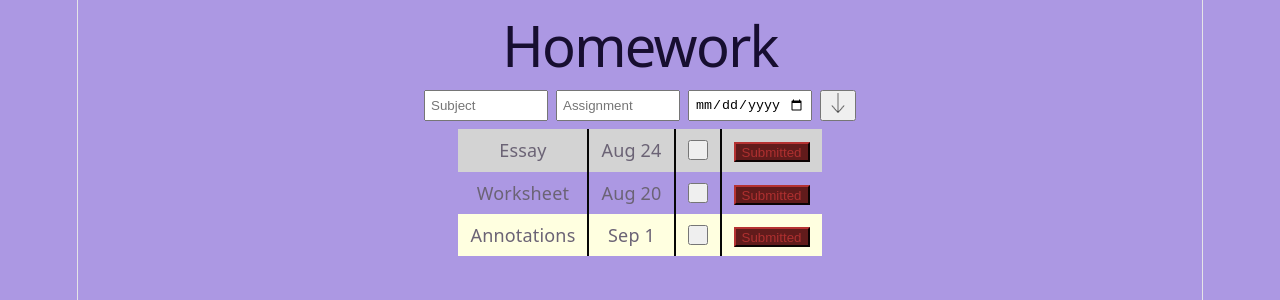
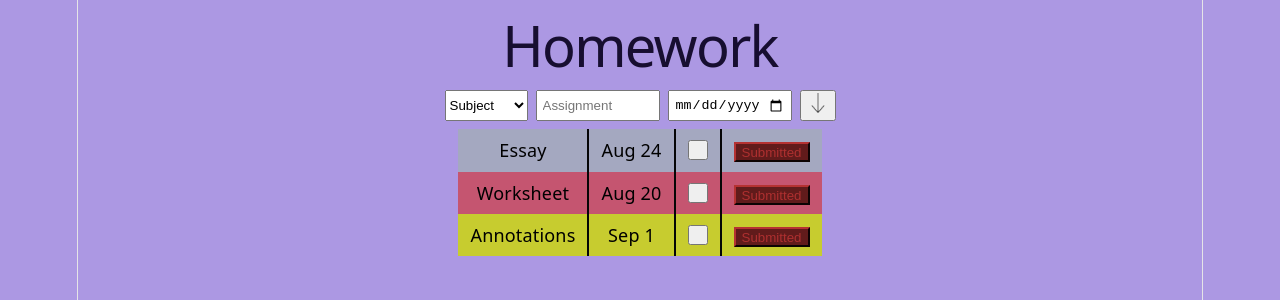
Before and after one commit to fedcofi29-sketch/Summer26Website, a React (Vite) app in the folder client/: page / in a window 1280 px wide. Shown: the top 300 px of the page. Built offline with nearby package versions, Linux system fonts and the light colour scheme.

Commit message:
color and dropdown

```diff
--- a/client/src/App.css
+++ b/client/src/App.css
@@ -1,5 +1,5 @@
 body {
-  background-color:#ac98e3
+  background-color:#ac98e3 /* Chose this color randomly to see if it would work... probably should change */
 }
 
 .hw-heading { /* color picker is easier in css. probably could just be in jsx though */
@@ -40,6 +40,7 @@ body {
   gap: 8px;
   margin: 8px auto;
   justify-content: center;
+  flex: 1 /* pushes footer to the bottom */
 }
 
 .input-dimen {
--- a/client/src/App.jsx
+++ b/client/src/App.jsx
@@ -23,16 +23,17 @@ const myWork = [
 ]
 
 const Months = ['Jan', 'Feb', 'Mar', 'Apr', 'May', 'Jun', 'Jul', 'Aug', 'Sep', 'Oct', 'Nov', 'Dec']
-const subjectColors = {
-  "SEL": 'lightpurple',
-  "Math": 'lightred',
-  'Spanish': 'pink',
-  'Biology': 'green',
-  'Mech Eng': 'orange',
-  'History': 'lightyellow',
-  'Modern': 'blue',
-  'English': 'lightgray'
+const subjectColors = { // Kind of arbitrary, but this is how I set my tabgroups
+  "SEL": '#921892',
+  "Math": '#d32f2fa3',
+  'Spanish': '#b3277b',
+  'Biology': '#206b1e',
+  'Mech Eng': '#d17224',
+  'History': '#c7cc2f',
+  'Modern': '#3f62d4',
+  'English': '#a4a8c0'
 }
+const subjects = ["SEL", "Math", "Spanish", "Biology", "Mech Eng", "History", "Modern", "English"]
 
 function convertToDate(month, day) { // Just learned there is a literal date input, so this might not be needed
   const monthName = Months[month-1] // Account for index starting at 0
@@ -40,13 +41,20 @@ function convertToDate(month, day) { // Just learned there is a literal date inp
 }
 
 /* I looked through the inputs and found way more than I expected. Remember to check those in the future.
-    Checkbox, submit, date/time could all be useful going forward */
+    Checkbox, submit, date/time could all be useful going forward.
+      After writing this I then also found dropdowns which are really useful. */
 function App() {
   return (
-    <div>
+    <div style={{minHeight: '100vh'}}> {/* pushes footer to the bottom */}
       <h1 className='hw-heading'>Homework</h1>
         <div className='input-div'>
-          <input type = 'string' placeholder = 'Subject' className='input-dimen'></input>
+          <select defaultValue="Subject">
+            {/* this can be set to have a color based on the selected subjects once states are added to track the value */}
+            <option value="Subject" disabled>Subject</option>
+            {subjects.map(subject => (
+              <option value={subject}>{subject}</option>
+            ))}
+          </select>
           <input type = 'string' placeholder = 'Assignment' className='input-dimen'></input>
           <input type = 'date' className='input-dimen'></input>
           <button className='add-new-task'>
@@ -56,7 +64,7 @@ function App() {
         <table className='vertical-lines'> {/* I think it just looks nicer to only have divisions this way */}
         <thead> {/* Not really sure what thead does but it gives me an error message if I don't have it */}
           {myWork.map(work => (
-            <tr key={work.id} style={{backgroundColor:subjectColors[work.subject]}} >
+            <tr key={work.id} style={{backgroundColor:subjectColors[work.subject], color: 'black'}} >
               <td>{work.task}</td>
               <td>{convertToDate(work.due[0], work.due[1])}</td>
               <td><button className='utility-button'></button></td>
@@ -71,7 +79,6 @@ function App() {
         </thead>
         </table>
     </div>
-
   )
 }
 
```
